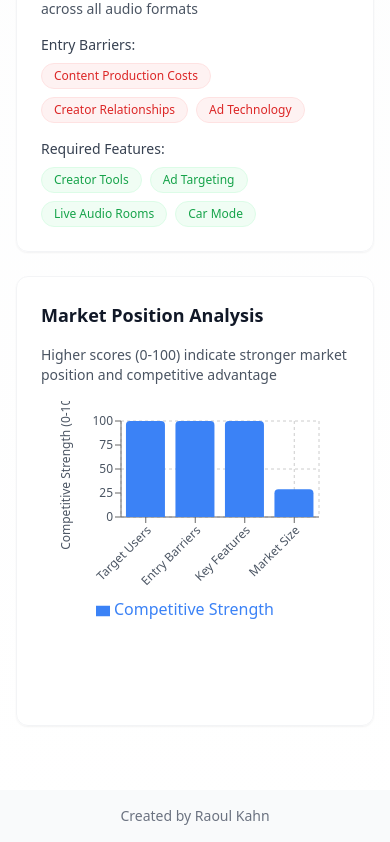
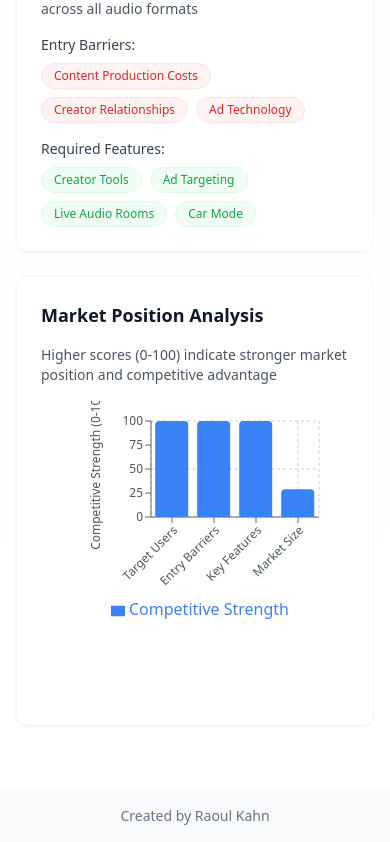
Before and after one commit to raoulkahn/market-insights, a React (Vite) app: page / in a window 390 px wide. Shown: the part 2752-3594 px from the top of the page. Built offline with nearby package versions, Linux system fonts and the light colour scheme.

Commit message:
Fix mobile layout issues
Addresses the issue where the left side of the layout was being cut off, particularly in mobile view.

```diff
--- a/src/components/MarketAnalysisRadar.tsx
+++ b/src/components/MarketAnalysisRadar.tsx
@@ -55,7 +55,7 @@ const MarketAnalysisRadar = ({ marketData, index }: MarketAnalysisRadarProps) =>
       </p>
       <div className="h-[300px] w-full">
         <ResponsiveContainer width="100%" height="100%">
-          <BarChart data={barData} margin={{ top: 20, right: 30, left: 20, bottom: 80 }}>
+          <BarChart data={barData} margin={{ top: 20, right: 30, left: 50, bottom: 80 }}>
             <CartesianGrid strokeDasharray="3 3" />
             <XAxis
               dataKey="metric"
```
